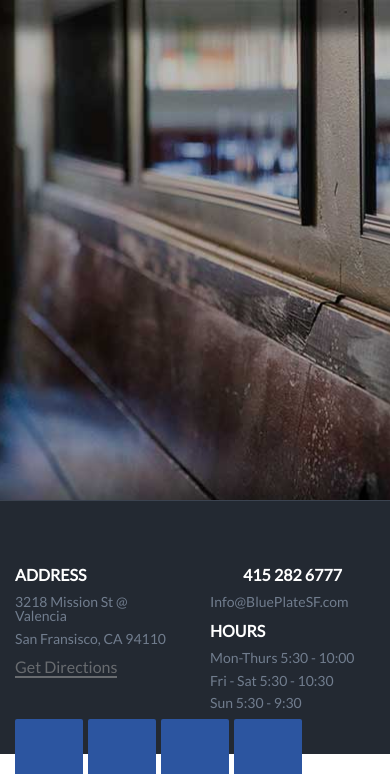
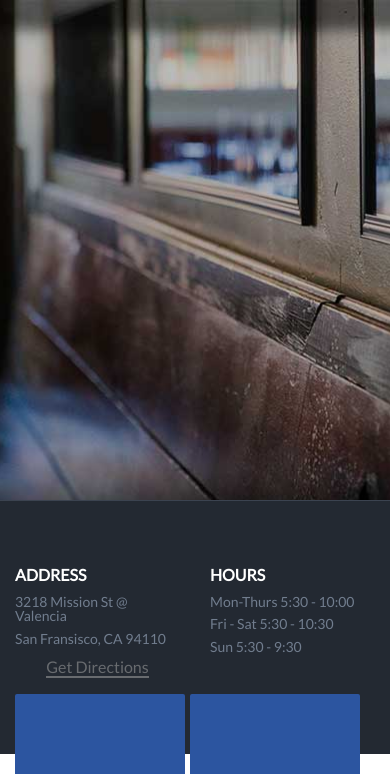
Before and after one commit to thejasonlewis/blue, a PHP site: page /main.html in a window 390 px wide; the page is wider, and only the part inside the window is pictured. Shown: the part 90-864 px from the top of that part. Run offline with PHP 8.4, Linux system fonts and the light colour scheme; some libraries are stand-ins or nearby versions.

Commit message:
responsive changes

```diff
--- a/css/_footer.scss
+++ b/css/_footer.scss
@@ -6,20 +6,71 @@
 
   height: 254px;
 
+  .columns {
+    text-align: center;
+
+    @include responsive('xs-landscape'){
+      text-align: center;
+    }
+    @include responsive('sm'){
+      text-align: center;
+    }
+    @include responsive('md'){
+      text-align: left;
+    }
+    @include responsive('lg'){
+      text-align: left;
+    }
+  }
   .square {
     background: $bp-blue;
     border-radius: 2px;
     float: left;
-    height: 60px;
+    height: 154px;
     margin-bottom: 6px;
+    margin-top: 15px;
     margin-right: 5px;
-    width: 68px;
+    width: 170px;
+
+    @include responsive('xs-landscape'){
+      height: 154px;
+      margin-top: 15px;
+      width: 170px;
+    }
+    @include responsive('sm'){
+      margin-top: 0;
+      height: 60px;
+      width: 68px;
+    }
+    @include responsive('md'){
+      height: 60px;
+      margin-top: 0;
+      width: 68px;
+    }
+    @include responsive('lg'){
+      height: 60px;
+      margin-top: 0;
+      width: 68px;
+    }
   }
 
   .copyright {
     p {
       color: $bp-navy;
       font-size: 10pt;
+      text-align: center;
+      @include responsive('xs-landscape'){
+        text-align: center;
+      }
+      @include responsive('sm'){
+        text-align: center;
+      }
+      @include responsive('md'){
+        text-align: left;
+      }
+      @include responsive('lg'){
+        text-align: left;
+      }
     }
   }
 
@@ -27,6 +78,7 @@
     border-bottom: 2px solid $bp-gray-68;
     color: $bp-gray-68;
     padding-top: 9px;
+    margin: none;
 
     &:hover {
       color: $bp-white;
--- /dev/null
+++ b/css/_mixins.scss
@@ -0,0 +1,28 @@
+/* Responsive Mixin */
+@mixin responsive($breakpoint) {
+  @if $breakpoint == "xs-portrait" {
+    @media screen and (min-width: 320px) {
+      @content;
+    }
+  }
+  @else if $breakpoint == "xs-landscape" {
+    @media screen and (min-width: 480px) {
+      @content;
+    }
+  }
+  @else if $breakpoint == "sm" {
+    @media screen and (min-width: 768px) {
+      @content;
+    }
+  }
+  @else if $breakpoint == "md" {
+    @media screen and (min-width: 992px) {
+      @content;
+    }
+  }
+  @else if $breakpoint == "lg" {
+    @media screen and (min-width: 1200px) {
+      @content;
+    }
+  }
+}
--- a/css/_navigation.scss
+++ b/css/_navigation.scss
@@ -56,3 +56,7 @@
 #menu {
   padding-left: 20px;
 }
+
+label {
+  font-weight: bold;
+}
--- a/css/main.css
+++ b/css/main.css
@@ -1,3 +1,4 @@
+/* Responsive Mixin */
 .top-bar {
   background-color: white !important;
   padding-right: 81px;
@@ -67,6 +68,10 @@
   padding-left: 20px;
 }
 
+label {
+  font-weight: bold;
+}
+
 /*
   Buttons, typography and any shared styles go here
 
@@ -123,23 +128,97 @@ h5 {
   padding-top: 60px;
   height: 254px;
 }
+#footer .columns {
+  text-align: center;
+}
+@media screen and (min-width: 480px) {
+  #footer .columns {
+    text-align: center;
+  }
+}
+@media screen and (min-width: 768px) {
+  #footer .columns {
+    text-align: center;
+  }
+}
+@media screen and (min-width: 992px) {
+  #footer .columns {
+    text-align: left;
+  }
+}
+@media screen and (min-width: 1200px) {
+  #footer .columns {
+    text-align: left;
+  }
+}
 #footer .square {
   background: #2c55a0;
   border-radius: 2px;
   float: left;
-  height: 60px;
+  height: 154px;
   margin-bottom: 6px;
+  margin-top: 15px;
   margin-right: 5px;
-  width: 68px;
+  width: 170px;
+}
+@media screen and (min-width: 480px) {
+  #footer .square {
+    height: 154px;
+    margin-top: 15px;
+    width: 170px;
+  }
+}
+@media screen and (min-width: 768px) {
+  #footer .square {
+    margin-top: 0;
+    height: 60px;
+    width: 68px;
+  }
+}
+@media screen and (min-width: 992px) {
+  #footer .square {
+    height: 60px;
+    margin-top: 0;
+    width: 68px;
+  }
+}
+@media screen and (min-width: 1200px) {
+  #footer .square {
+    height: 60px;
+    margin-top: 0;
+    width: 68px;
+  }
 }
 #footer .copyright p {
   color: #3b4350;
   font-size: 10pt;
+  text-align: center;
+}
+@media screen and (min-width: 480px) {
+  #footer .copyright p {
+    text-align: center;
+  }
+}
+@media screen and (min-width: 768px) {
+  #footer .copyright p {
+    text-align: center;
+  }
+}
+@media screen and (min-width: 992px) {
+  #footer .copyright p {
+    text-align: left;
+  }
+}
+@media screen and (min-width: 1200px) {
+  #footer .copyright p {
+    text-align: left;
+  }
 }
 #footer #map {
   border-bottom: 2px solid #686b6f;
   color: #686b6f;
   padding-top: 9px;
+  margin: none;
 }
 #footer #map:hover {
   color: white;
--- a/css/main.scss
+++ b/css/main.scss
@@ -1,4 +1,5 @@
 @import "variables";
+@import "mixins";
 @import "navigation";
 @import "shared";
 @import "footer";
--- a/main.html
+++ b/main.html
@@ -116,7 +116,7 @@
             <h5>San Fransisco, CA 94110</h5>
             <a id="map">Get Directions</a>
           </div>
-          <div class="small-6 large-3 columns">
+          <div class="small-6 large-3 hidden-for-medium-down columns">
             <h4 class="phone-number small-only-text-center">415 282 6777</h4>
             <h5>Info@BluePlateSF.com</h5>
           </div>
```
